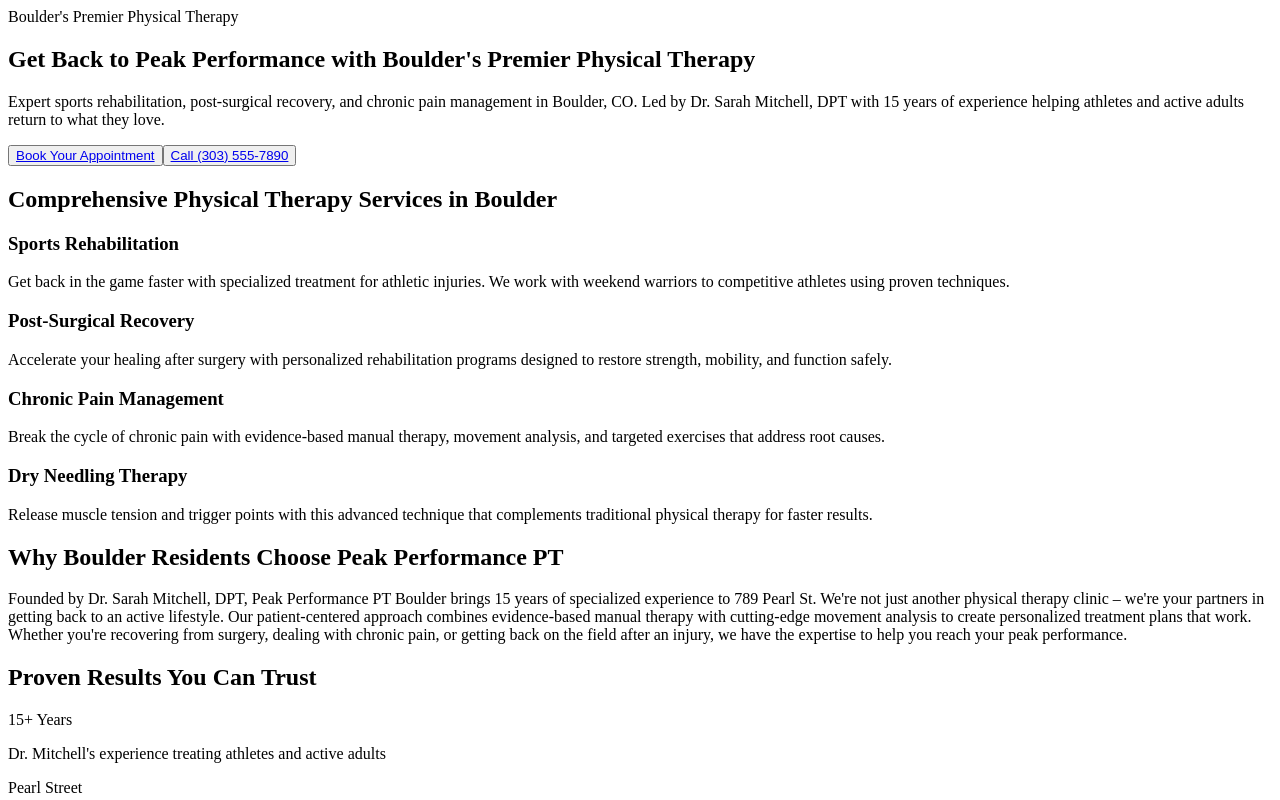
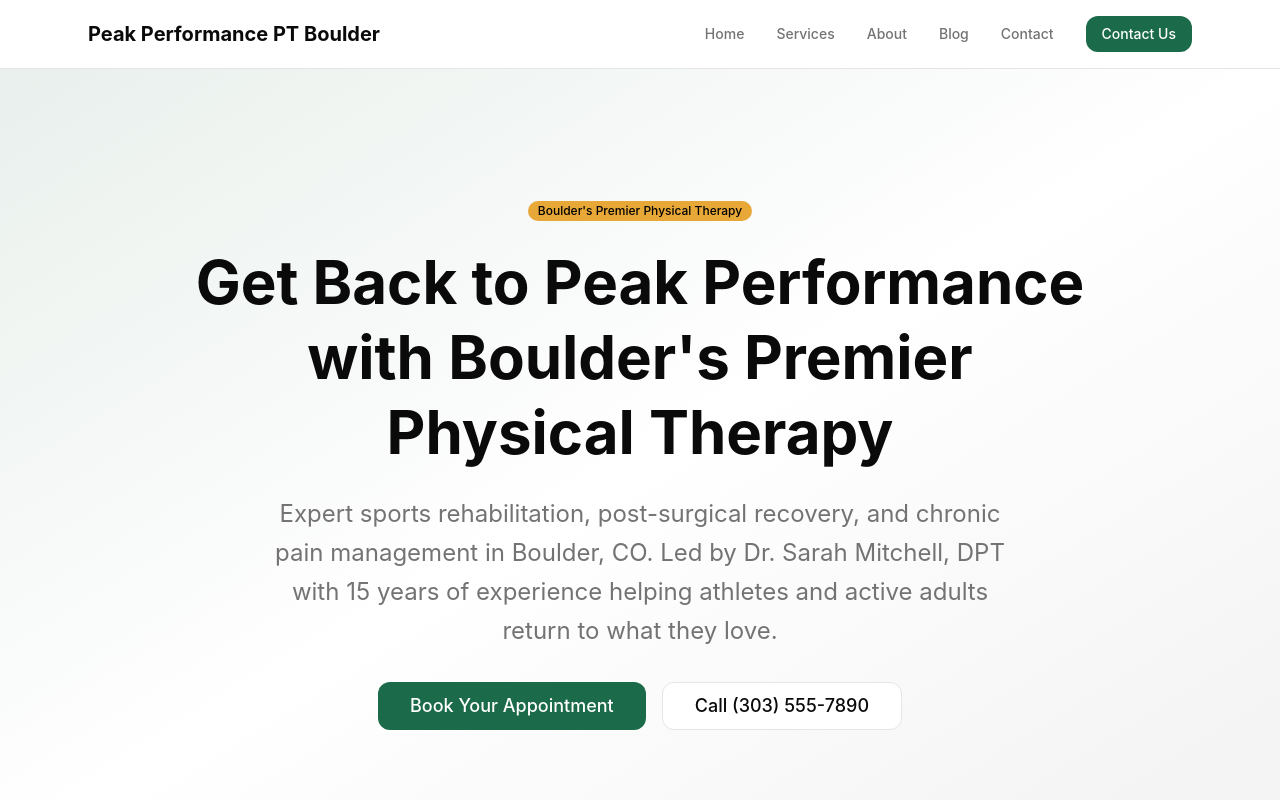
Before and after one commit to nephew-testing/peak-performance-pt-boulder, a Next.js app: page / in a window 1280 px wide. Shown: the top 800 px of the page. Built offline with nearby package versions, Linux system fonts and the light colour scheme.

Commit message:
Initial site generation by Nephew

```diff
--- /dev/null
+++ b/src/app/layout.tsx
@@ -0,0 +1,88 @@
+import type { Metadata } from "next";
+import { Inter } from "next/font/google";
+import { siteConfig } from "@/lib/config";
+import { LocalBusinessJsonLd, WebSiteJsonLd } from "@/components/seo/json-ld";
+import { SubscribeForm } from "@/components/forms/subscribe-form";
+import "@/styles/globals.css";
+
+const inter = Inter({ subsets: ["latin"], variable: "--font-inter" });
+
+export const metadata: Metadata = {
+  title: { default: siteConfig.seo.defaultTitle, template: siteConfig.seo.titleTemplate },
+  description: siteConfig.seo.defaultDescription,
+  metadataBase: new URL(siteConfig.seo.siteUrl),
+  openGraph: { title: siteConfig.seo.defaultTitle, description: siteConfig.seo.defaultDescription, url: siteConfig.seo.siteUrl, siteName: siteConfig.business.name, type: "website" },
+};
+
+export default function RootLayout({ children }: { children: React.ReactNode }) {
+  const socialLinks = Object.entries(siteConfig.social).filter(([, url]) => url);
+  return (
+    <html lang="en" className={inter.variable}>
+      <head>
+        <LocalBusinessJsonLd />
+        <WebSiteJsonLd />
+      </head>
+      <body className="min-h-screen bg-background font-sans antialiased text-foreground">
+        {/* Header */}
+        <header className="sticky top-0 z-50 border-b border-border bg-background/95 backdrop-blur supports-[backdrop-filter]:bg-background/60">
+          <div className="mx-auto flex max-w-6xl items-center justify-between px-6 py-4">
+            <a href="/" className="text-xl font-bold text-foreground">{siteConfig.business.name}</a>
+            <nav className="hidden items-center gap-8 md:flex">
+              {siteConfig.navigation.map((item: { label: string; href: string }) => (
+                <a key={item.href} href={item.href} className="text-sm font-medium text-muted-foreground transition-colors hover:text-foreground">{item.label}</a>
+              ))}
+              <a href="/contact" className="rounded-lg bg-primary px-4 py-2 text-sm font-medium text-primary-foreground transition-colors hover:bg-primary/90">Contact Us</a>
+            </nav>
+          </div>
+        </header>
+
+        {children}
+
+        {/* Footer */}
+        <footer className="border-t border-border bg-secondary text-secondary-foreground">
+          <div className="mx-auto max-w-6xl px-6 py-16">
+            <div className="grid gap-10 md:grid-cols-4">
+              <div className="md:col-span-2">
+                <h3 className="text-lg font-bold">{siteConfig.business.name}</h3>
+                <p className="mt-2 text-sm opacity-80">{siteConfig.business.tagline}</p>
+                {siteConfig.features.emailSubscribe && (
+                  <div className="mt-6">
+                    <p className="mb-2 text-sm font-medium">Stay updated</p>
+                    <SubscribeForm />
+                  </div>
+                )}
+              </div>
+              <div>
+                <h4 className="font-semibold">Contact</h4>
+                <ul className="mt-3 space-y-2 text-sm opacity-80">
+                  <li><a href={"tel:" + siteConfig.business.phone.replace(/\D/g, "")} className="hover:opacity-100">{siteConfig.business.phone}</a></li>
+                  <li><a href={"mailto:" + siteConfig.business.email} className="hover:opacity-100">{siteConfig.business.email}</a></li>
+                  <li>{siteConfig.business.address}</li>
+                  <li>{siteConfig.business.hours}</li>
+                </ul>
+              </div>
+              <div>
+                <h4 className="font-semibold">Links</h4>
+                <ul className="mt-3 space-y-2 text-sm opacity-80">
+                  {siteConfig.navigation.map((item: { label: string; href: string }) => (
+                    <li key={item.href}><a href={item.href} className="hover:opacity-100">{item.label}</a></li>
+                  ))}
+                </ul>
+                {socialLinks.length > 0 && (
+                  <div className="mt-4 flex gap-3">
+                    {socialLinks.map(([platform, url]) => (
+                      <a key={platform} href={url as string} target="_blank" rel="noopener noreferrer" className="text-sm capitalize opacity-80 hover:opacity-100">{platform}</a>
+                    ))}
+                  </div>
+                )}
+              </div>
+            </div>
+            <div className="mt-12 border-t border-white/10 pt-6 text-center text-xs opacity-60">
+              &copy; {new Date().getFullYear()} {siteConfig.business.name}. All rights reserved.
+            </div>
+          </div>
+        </footer>
+      </body>
+    </html>
+  );
+}
```
